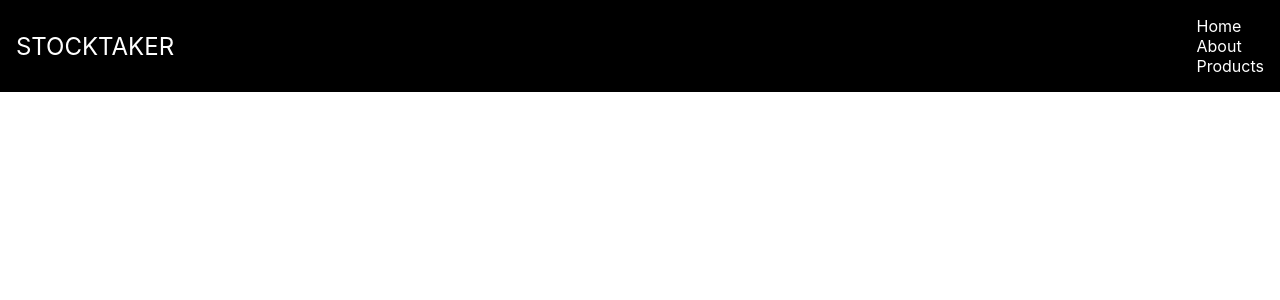
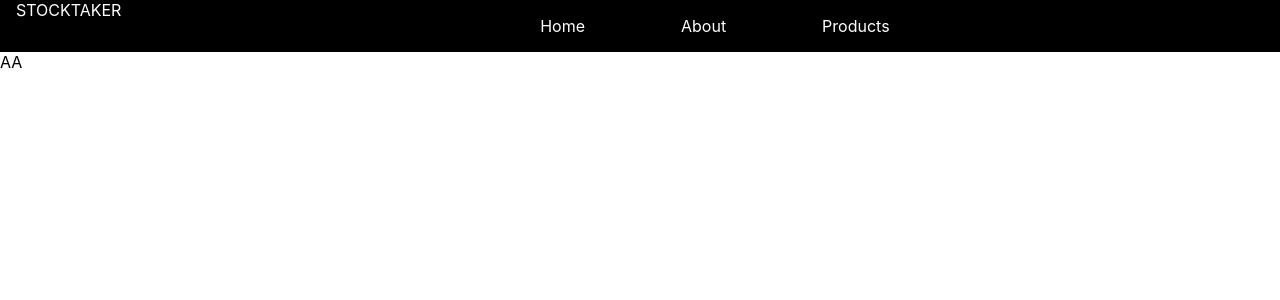
Before and after one commit to danmaraba/stocktaker, a React (Create React App) app: page /about in a window 1280 px wide. Shown: the top 300 px of the page. Built offline with nearby package versions, Linux system fonts and the light colour scheme.

Commit message:
added padding-right of 30% to my nav ul

```diff
--- a/package.json
+++ b/package.json
@@ -8,6 +8,7 @@
     "@testing-library/user-event": "^13.5.0",
     "react": "^18.2.0",
     "react-dom": "^18.2.0",
+    "react-router-dom": "^6.3.0",
     "react-scripts": "5.0.1",
     "web-vitals": "^2.1.4"
   },
--- a/src/About.js
+++ b/src/About.js
@@ -3,7 +3,7 @@
 function About() {
   return (
     <div>
-
+        AA
     </div>
   )
 }
--- a/src/App.css
+++ b/src/App.css
@@ -6,7 +6,7 @@
   background-color: black;
   color:white;
   display: flex;
-  align-items: center;
+  align-items: stretch;
   justify-content: space-between;
   padding: 0 1rem;
   gap:2rem;
@@ -15,13 +15,28 @@
 
 .nav a{
   text-decoration: none;
+  display: flex;
+  align-items: center;
+  height:100%;
   color: inherit;
 }
 
 .nav ul{
   list-style: none;
+  display: flex;
+  gap:6rem;
+  padding-right: 30%;
 }
 
-.site-title{
+/* .site-title{
   font-size: x-large;
+  margin-top: 6px;
 }
+
+.nav li.active{
+  background-color: blue;
+}
+
+.nav li:hover{
+  background-color: red;
+} */
--- a/src/App.js
+++ b/src/App.js
@@ -3,13 +3,24 @@
 import Home from './Home';
 import Products from './Products';
 import Navbar from './Navbar';
+import { Route, Routes } from 'react-router-dom';
 import './App.css';
 
 function App() {
   return (
-    <div className="App">
-     <Navbar/>
+    <>
+    <Navbar/>
+     <div className="App">
+      <Routes>
+        <Route path="/" element={<Home/>} />
+        <Route path="/about" element={<About/>} />
+        <Route path="/products" element={<Products/>}/>
+      </Routes>
+
     </div>
+
+    </>
+
   );
 }
 
--- a/src/Navbar.js
+++ b/src/Navbar.js
@@ -1,14 +1,25 @@
 import React from "react";
+import {Link} from "react-router-dom";
 
 function Navbar() {
-  return <nav className="nav">
-    <a href="/" className="site-title">STOCKTAKER</a>
-    <ul>
-      <li><a href="/Home">Home</a></li>
-      <li><a href="/About">About</a></li>
-      <li><a href="/Products">Products</a></li>
-    </ul>
-  </nav>
+  return (
+    <nav className="nav">
+      <Link to="/" className="site-title">
+        STOCKTAKER
+      </Link>
+      <ul>
+        <li className="active">
+          <Link to="/Home">Home</Link>
+        </li>
+        <li>
+          <Link to="/About">About</Link>
+        </li>
+        <li>
+          <Link to="/Products">Products</Link>
+        </li>
+      </ul>
+    </nav>
+  );
 }
 
 export default Navbar;
--- a/src/index.js
+++ b/src/index.js
@@ -1,13 +1,16 @@
-import React from 'react';
-import ReactDOM from 'react-dom/client';
-import './index.css';
-import App from './App';
-import reportWebVitals from './reportWebVitals';
+import React from "react";
+import ReactDOM from "react-dom/client";
+import "./index.css";
+import App from "./App";
+import { BrowserRouter } from "react-router-dom";
+import reportWebVitals from "./reportWebVitals";
 
-const root = ReactDOM.createRoot(document.getElementById('root'));
+const root = ReactDOM.createRoot(document.getElementById("root"));
 root.render(
   <React.StrictMode>
-    <App />
+    <BrowserRouter>
+      <App />
+    </BrowserRouter>
   </React.StrictMode>
 );
 
```
Also changed, not shown: 1 other file (tests, documents, lock files or other folders).
